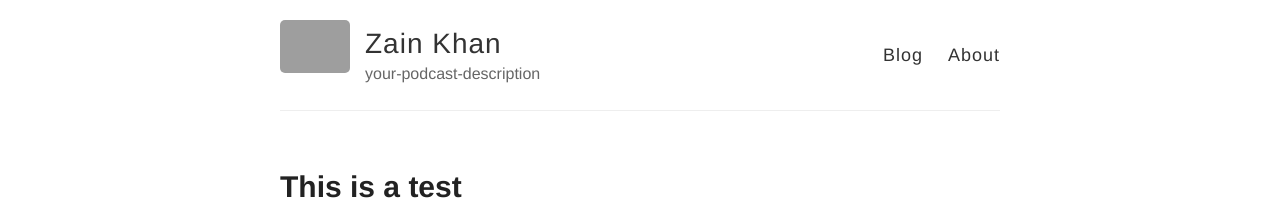
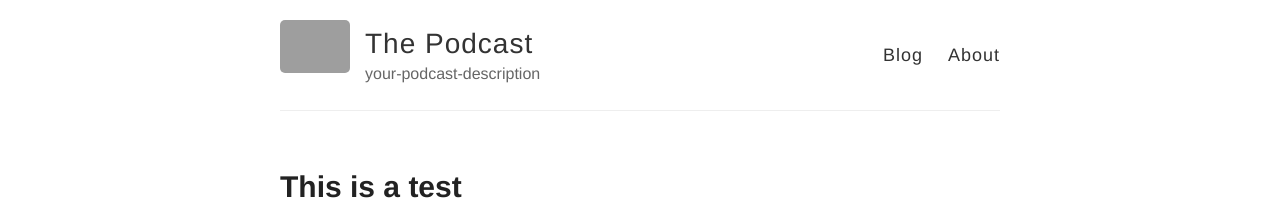
Before and after one commit to gitzain/template-PODCAST, a Jekyll site: the page built from index.html, in a window 1280 px wide. Shown: the top 222 px of the page. Built offline with Jekyll 4.4.1, drawn with Linux system fonts in a browser that asks for light colours; grey boxes are pictures that could not be loaded.

Commit message:
Moving podcast config out the podcast feed file into the config file

```diff
--- a/_config.yml
+++ b/_config.yml
@@ -2,8 +2,8 @@
 # This file contains configuration flags to customize your site
 #
 
-# Name of your site (displayed in the header)
-name: Zain Khan
+# Name of your site/podcast
+name: The Podcast
 
 # Short bio or description (displayed in the header)
 description: Web Developer from Somewhere
@@ -58,7 +58,6 @@ baseurl: "/template-PODCAST"
 
 # Podcast Feed Settings
 
-title:          your-site-title
 email:          your-podcast-contact-email
 description:    "your-podcast-description"
 subtitle:       "your-podcast-subtitle"
```
Also changed, not shown: 1 other file.
